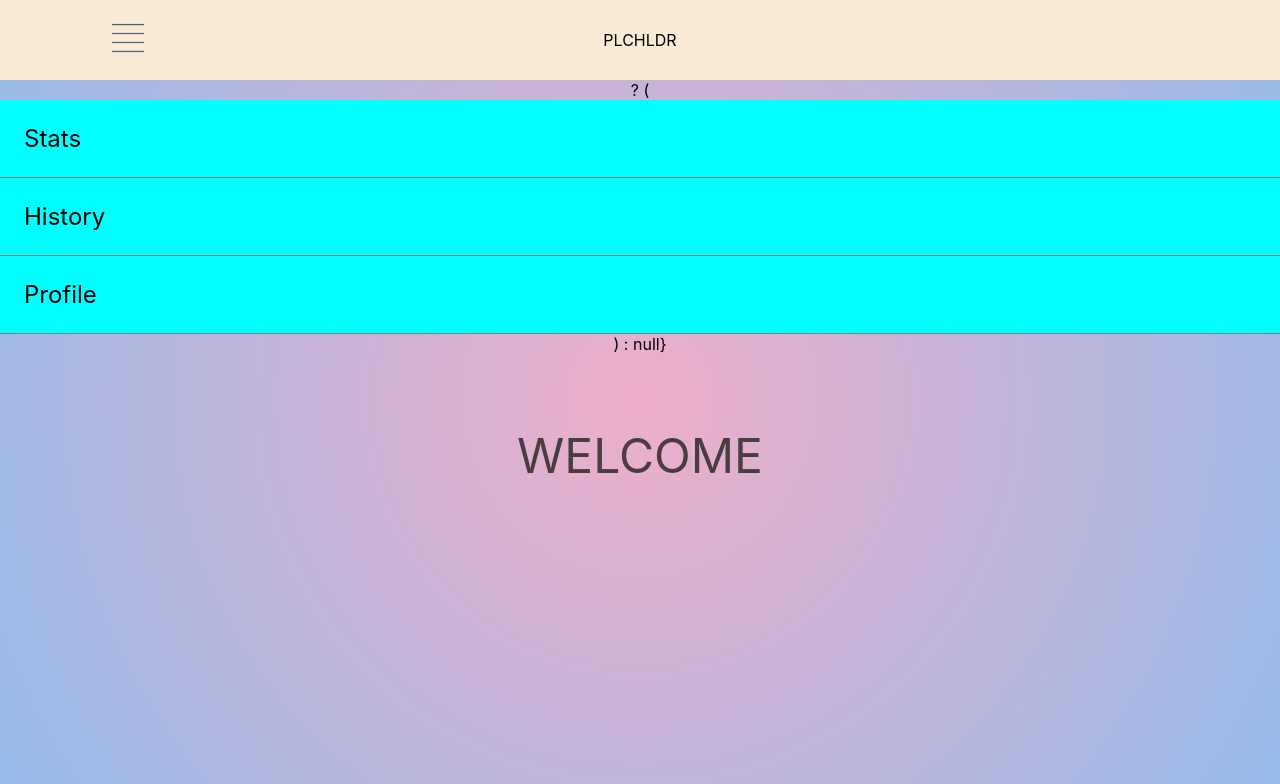
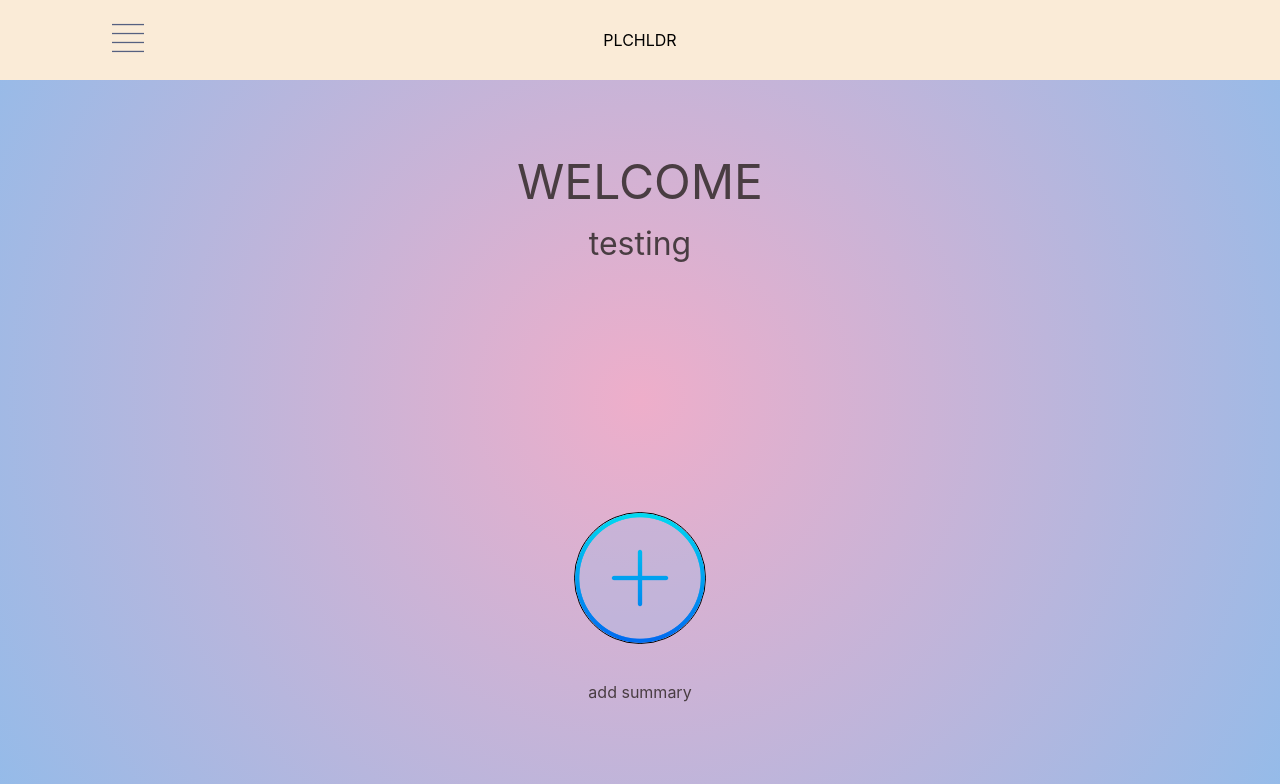
Before and after one commit to joonassuo/LifeTracker, a React (Create React App) app: page /home in a window 1280 px wide. Shown: the top 784 px of the page. Built offline with nearby package versions, Linux system fonts and the light colour scheme.

Commit message:
refactored login to redux. id doesn't carry over onlogin for some reason

```diff
--- a/src/App.js
+++ b/src/App.js
@@ -1,21 +1,19 @@
-import React, { Component } from "react";
+import React from "react";
 import { BrowserRouter as Router, Route } from "react-router-dom";
-import FrontPage from "./components/test";
-import Login from "./components/Login.js";
-import Signup from "./components/Signup.js";
-import AddSummary from "./components/AddSummary.js";
+import FrontPage from "./components/Frontpage";
+import Login from "./components/test";
+import Signup from "./components/Signup";
+import AddSummary from "./components/AddSummary";
 
-export default class App extends Component {
-  render() {
+const App = () => {
   return (
-      <div>
     <Router>
       <Route path="/" exact component={Login} />
       <Route path="/signup" component={Signup} />
       <Route path="/home" exact component={FrontPage} />
       <Route path="/summaries/add" exact component={AddSummary} />
     </Router>
-      </div>
   );
-  }
-}
+};
+
+export default App;
--- /dev/null
+++ b/src/actions/index.js
@@ -0,0 +1,6 @@
+export const updateId = (id) => {
+    return {
+        type: 'UPDATE_ID',
+        id: id
+    }
+}
--- /dev/null
+++ b/src/components/Frontpage.jsx
@@ -0,0 +1,56 @@
+import React, { useState, useEffect } from "react";
+import { Link } from "react-router-dom";
+import "./Frontpage.css";
+import Menu from "./menu.component.js";
+import { useSelector } from "react-redux";
+
+const ToggleMenu = props => {
+  if (!props.show) {
+    return null;
+  }
+  return (
+    <div className="menu">
+      <Menu />
+    </div>
+  );
+};
+
+const FrontPage = () => {
+  const [showHamburger, setHamburger] = useState(false);
+  const [userId, setUserId] = useState("");
+  const id = useSelector(state => state.userId);
+
+  useEffect(() => {
+    setUserId(id);
+  }, [id]);
+
+  return (
+    <div>
+      <div className="app">
+        <div className="navbar">
+          <div className="navbar-container">
+            <div className="hamburger-icon">
+              <img
+                src="/menu.png"
+                alt="hamburger"
+                onClick={() => setHamburger(!showHamburger)}
+              />
+            </div>
+            <div className="logo">PLCHLDR</div>
+          </div>
+        </div>
+        <ToggleMenu show={showHamburger} />
+        <div className="homescreen-grid">
+          <div className="welcome">WELCOME</div>
+          <div className="name">{userId}</div>
+          <div className="add-summary">add summary</div>
+          <Link className="button-container" to="/summaries/add">
+            <img src="/add.png" alt="plus-sign" className="add-btn" />
+          </Link>
+        </div>
+      </div>
+    </div>
+  );
+};
+
+export default FrontPage;
--- a/src/components/test.jsx
+++ b/src/components/test.jsx
@@ -1,54 +1,95 @@
 import React, { useState, useEffect } from "react";
-//import axios from "axios";
+import { useDispatch } from "react-redux";
 import { Link } from "react-router-dom";
-import "./Frontpage.css";
-//import Navbar from "./navbar.component.js";
-import Menu from "./menu.component.js";
-import { useSelector } from "react-redux";
+import axios from "axios";
+import { updateId } from "../actions";
+import "./Login.css";
 
-const FrontPage = () => {
-  const [showHamburger, setHamburger] = useState(false);
-  const [userId, setUserId] = useState("");
-  const id = useSelector(state => state.userId);
+const Login = () => {
+  const [username, setUsername] = useState("");
+  const [password, setPassword] = useState("");
+  const [usersArray, setUsersArray] = useState([]);
+  const dispatch = useDispatch();
 
   useEffect(() => {
-    console.log(showHamburger);
-    setUserId(id);
-  }, [id, showHamburger]);
+    axios
+      .get("http://localhost:5000/users")
+      .then(res => {
+        setUsersArray(res.data);
+      })
+      .catch(error => {
+        console.log(error);
+      });
+  });
+
+  const onLogin = e => {
+    e.preventDefault();
+    let msg = document.getElementById("error-message-l");
+    let usrnm = document.getElementById("username");
+    let pswrd = document.getElementById("password");
+    const user = usersArray.find(user => user.username === username);
+    if (!user) {
+      usrnm.value = "";
+      pswrd.value = "";
+      msg.innerHTML = "Wrong username or password";
+    } else {
+      if (password === user.password) {
+        dispatch(updateId(user._id));
+        window.location = "/home";
+      } else {
+        pswrd.value = "";
+        usrnm.value = "";
+        msg.innerHTML = "Wrong username or password";
+      }
+    }
+  };
+
+  const onChangeUsername = e => {
+    e.preventDefault();
+    setUsername(e.target.value);
+  };
+
+  const onChangePassword = e => {
+    e.preventDefault();
+    setPassword(e.target.value);
+  };
 
   return (
     <div>
-      <div className="app">
-        <div className="navbar">
-          <div className="navbar-container">
-            <div className="hamburger-icon">
-              <img
-                src="/menu.png"
-                alt="hamburger"
-                onClick={() => setHamburger(true)}
-              />
-            </div>
-            <div className="logo">PLCHLDR</div>
+      <div className="login-screen">
+        <div className="grid-container">
+          <div className="logo-container fullwidth">
+            <img src="/logo.png" alt="" id="logo" />
           </div>
-        </div>
-        <div>
-          {showHamburger} ? (
-          <div className="menu">
-            <Menu />
+          <div className="username-container fullwidth">
+            <input
+              id="username"
+              type="text"
+              placeholder="Username"
+              onChange={onChangeUsername}
+            />
           </div>
-          ) : null}
-        </div>
-        <div className="homescreen-grid">
-          <div className="welcome">WELCOME</div>
-          <div className="name">{userId}</div>
-          <div className="add-summary">add summary</div>
-          <Link className="button-container" to="/summaries/add">
-            <img src="/add.png" alt="plus-sign" className="add-btn" />
-          </Link>
+          <div className="password-container">
+            <input
+              id="password"
+              type="password"
+              placeholder="Password"
+              onChange={onChangePassword}
+            />
+          </div>
+          <div id="error-message-l" className="grid-center"></div>
+          <div className="login-button-container fullwidth">
+            <button id="login-button" onClick={onLogin}>
+              LOGIN
+            </button>
+          </div>
+          <div className="text-container">
+            <Link to="/signup">Don't have an account?</Link>
+          </div>
         </div>
       </div>
     </div>
   );
 };
 
-export default FrontPage;
+export default Login;
--- a/src/reducers/getUserId.js
+++ b/src/reducers/getUserId.js
@@ -1,6 +1,6 @@
-const idReducer = (state = null, action) => {
+const idReducer = (state = "testing", action) => {
     switch (action.type) {
-        case 'initialize':
+        case 'UPDATE_ID':
             state = action.id;
             return state;
         default:
--- a/src/reducers/index.js
+++ b/src/reducers/index.js
@@ -1,5 +1,7 @@
 import idReducer from "./getUserId";
-import { combineReducers } from "redux";
+import {
+  combineReducers
+} from "redux";
 
 const allReducers = combineReducers({
   userId: idReducer
```
Also changed, not shown: src/components/Frontpage.js (deleted, +0 -70 lines). Lines whose indentation alone changed are shown as unchanged.
